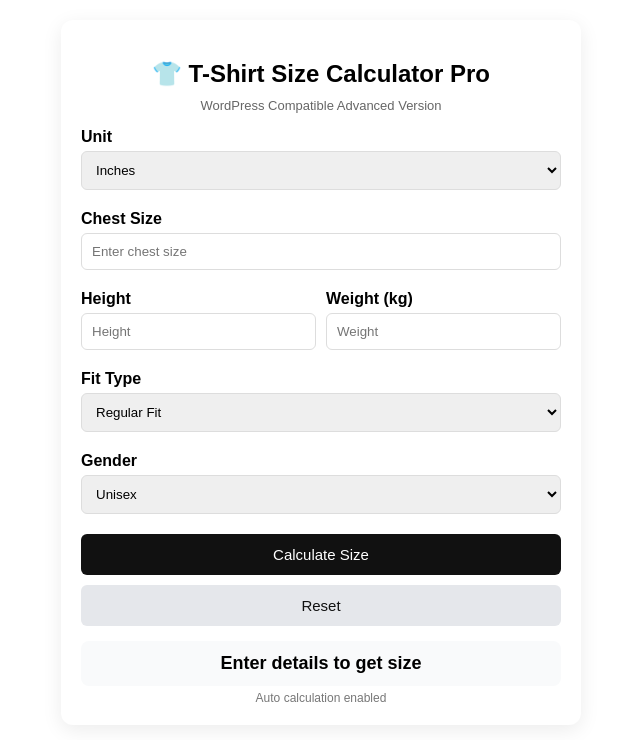
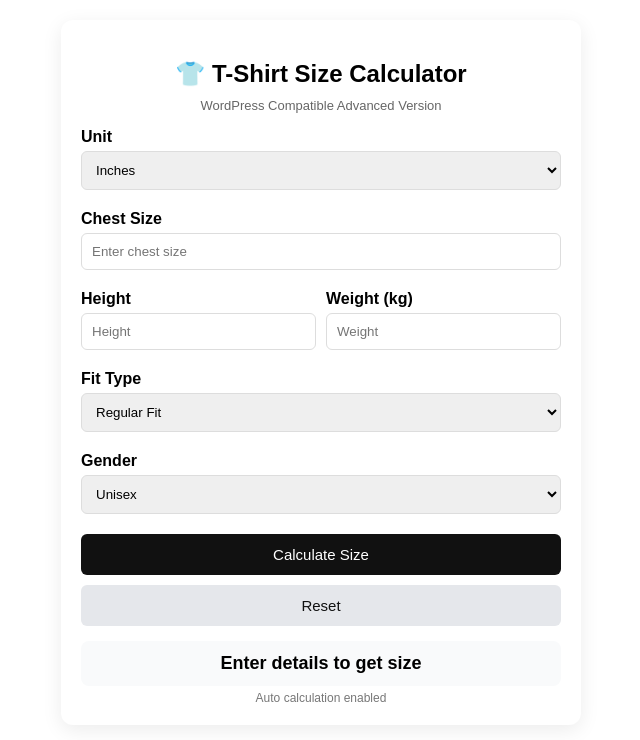
Before and after one commit to syedmuhammadsufyan67-maker/T-Shirt, a plain HTML site: page index.html in a window 1280 px wide. Shown: the whole page, without its empty margins (319-959 px from the left). Drawn offline with Linux system fonts and the light colour scheme.

Commit message:
Update index.html

```diff
--- a/index.html
+++ b/index.html
@@ -90,7 +90,7 @@ button {
 </style>
 
 <div class="tshirt-calculator">
-  <h2>👕 T-Shirt Size Calculator Pro</h2>
+  <h2>👕 T-Shirt Size Calculator</h2>
   <div class="subtext">WordPress Compatible Advanced Version</div>
 
   <label>Unit</label>
```
